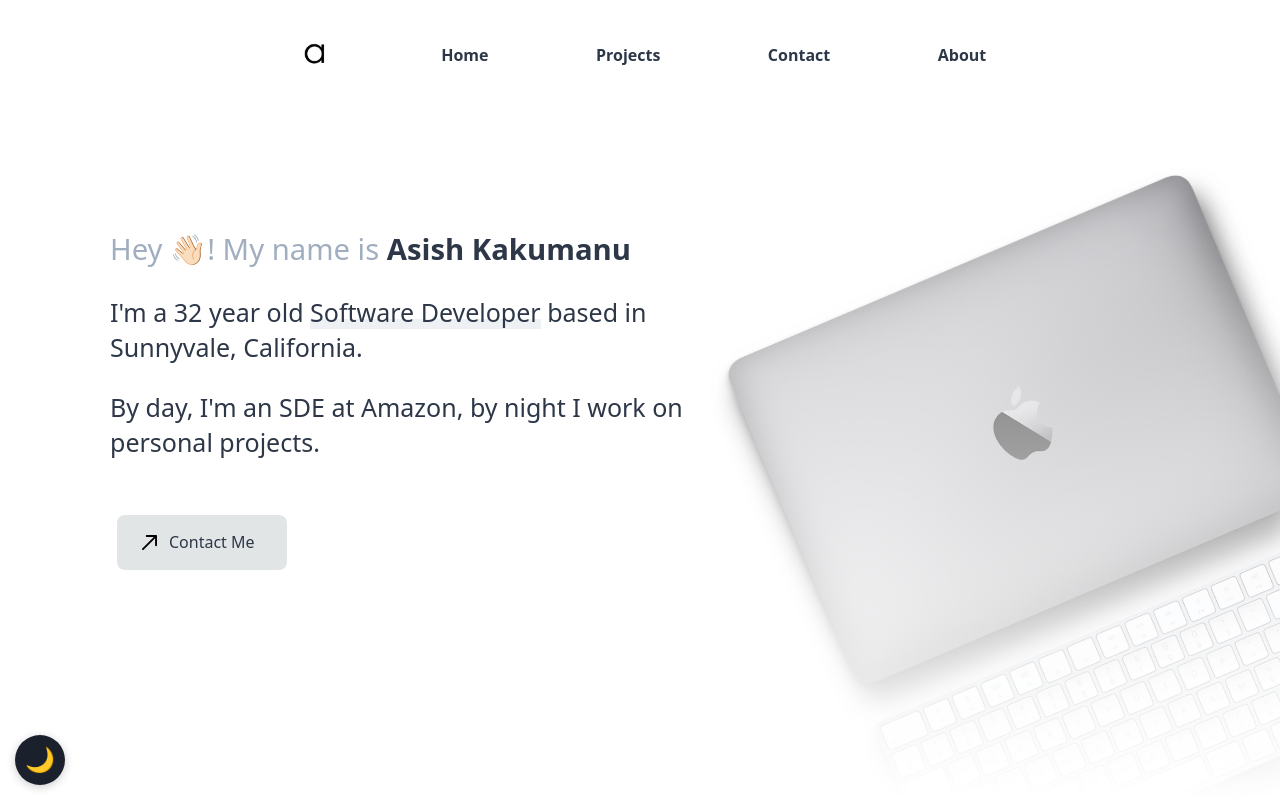
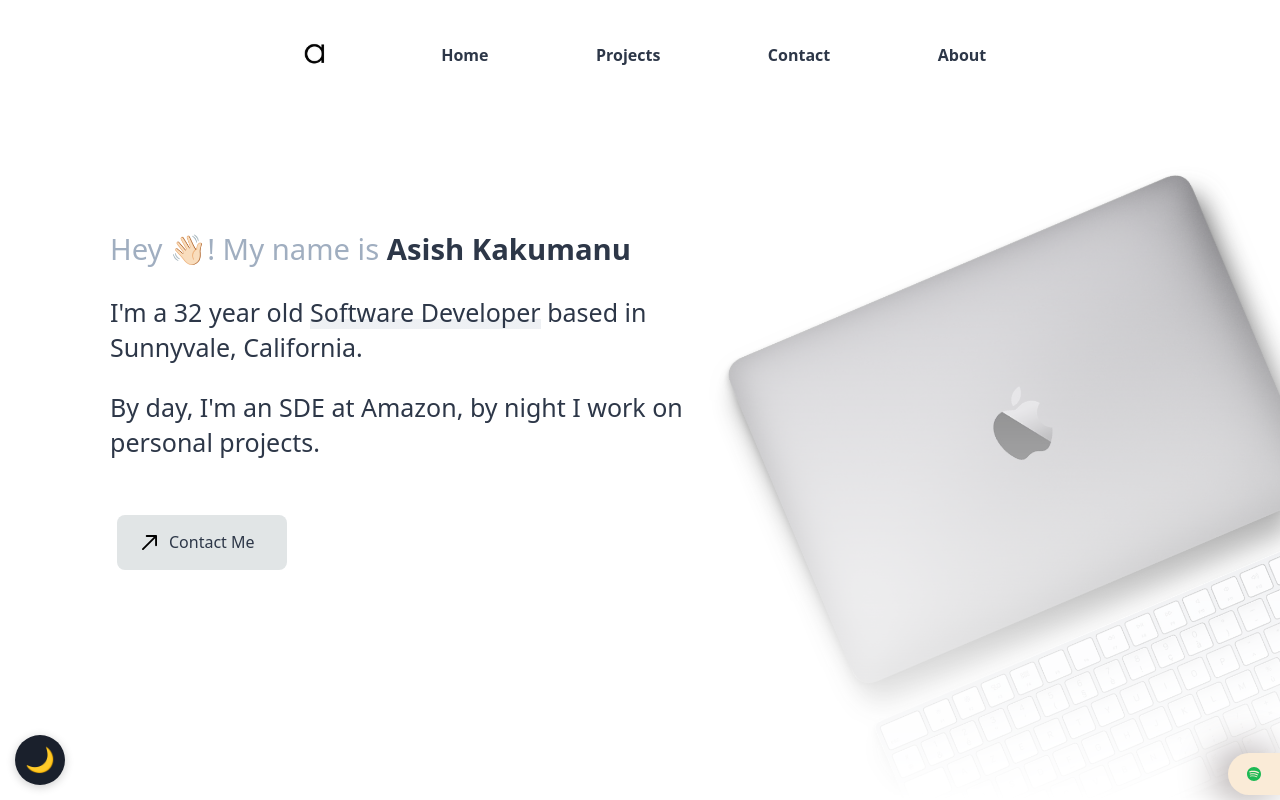
Before and after one commit to AsishKakumanu/asishkakumanu.github.io, a React (Vite) app: page / in a window 1280 px wide. Built offline with nearby package versions, Linux system fonts and the light colour scheme; no server answers.

Commit message:
Always show Spotify widget icon
Remove early return that hid the widget when no track data was
available. The Spotify icon now always renders, linking to
open.spotify.com as fallback. Track name appears on hover when
data loads successfully.

https://claude.ai/code/session_019Xz9pXVHoSFQt8ZYQBM2ZF

```diff
--- a/src/components/SpotifyWidget.jsx
+++ b/src/components/SpotifyWidget.jsx
@@ -34,21 +34,19 @@ const SpotifyWidget = () => {
     fetchSpotifyData()
   }, [setSpotifyData, setLoading])
 
-  if (!loading && !spotifyData) return null
+  const href = spotifyData?.songUrl || 'https://open.spotify.com'
 
   return (
     <a
       className="spotify-widget"
-      href={spotifyData?.songUrl || '#'}
+      href={href}
       target="_blank"
       rel="noopener noreferrer"
     >
       <span className="spotify-icon">
         <SiSpotify />
       </span>
-      {loading ? (
-        <span className="spotify-track">Loading...</span>
-      ) : (
+      {spotifyData && (
         <span className="spotify-track">
           Last Played "{spotifyData.songName}"
         </span>
```
